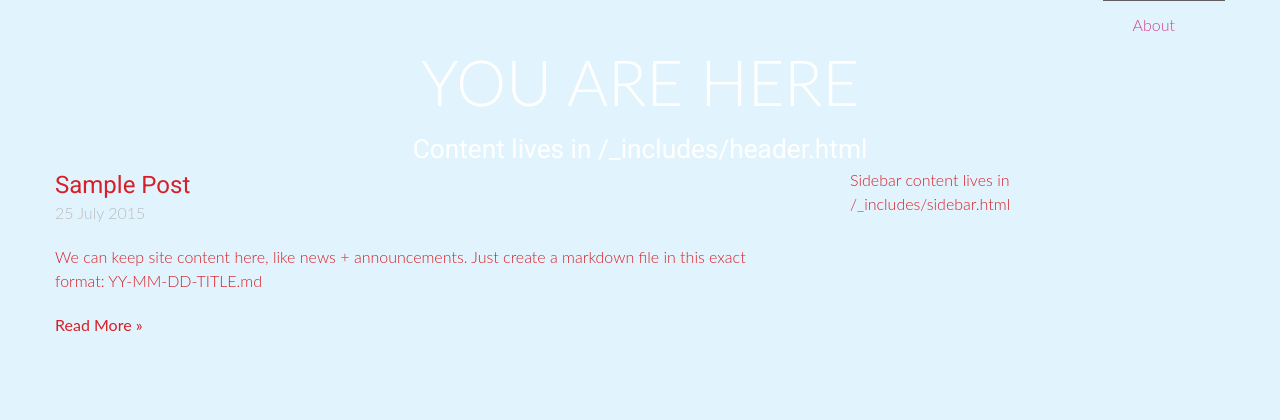
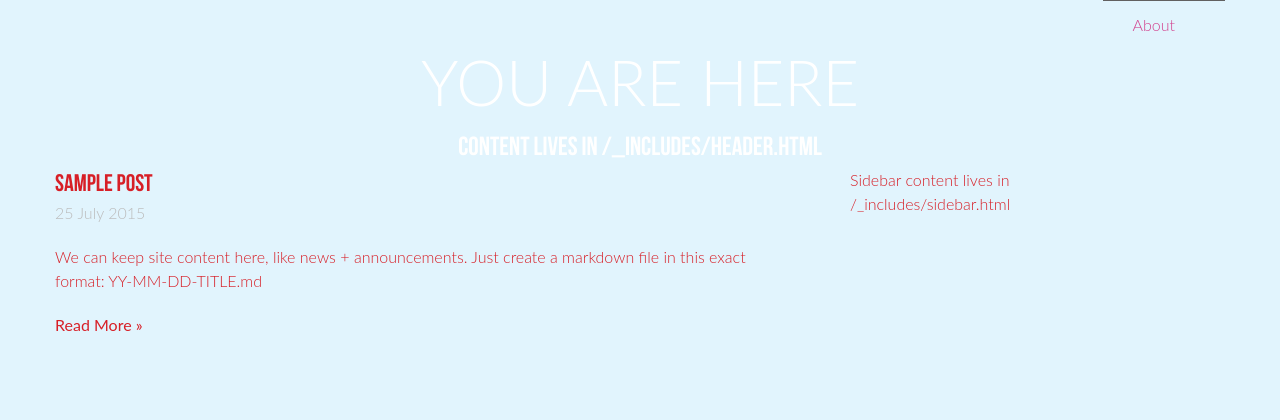
Before and after one commit to TowCenter/YouAreHere, a PHP site: page /_site/index.html in a window 1280 px wide. Shown: the top 420 px of the page. Run offline with PHP 8.4, Linux system fonts and the light colour scheme; some libraries are stand-ins or nearby versions; some web fonts are replaced.

Commit message:
Update style.css

```diff
--- a/assets/themes/bootstrap-3/css/style.css
+++ b/assets/themes/bootstrap-3/css/style.css
@@ -2,6 +2,18 @@
    v2.0 | 20110126
    License: none (public domain)
 */
+
+@font-face {
+    font-family: 'bebasneuebold';
+    src: url('../font/VeraMono-Italic-webfont.eot');
+    src: url('../font/VeraMono-Italic-webfont.eot?#iefix') format('embedded-opentype'),
+         url('../font/VeraMono-Italic-webfont.woff') format('woff'),
+         url('https://raw.githubusercontent.com/TowCenter/YouAreHere/gh-pages/assets/themes/bootstrap-3/images/BebasNeue%20Bold.ttf') format('truetype'),
+         url('../font/VeraMono-Italic-webfont.svg#BitstreamVeraSansMonoOblique') format('svg');
+    font-weight: normal;
+    font-style: normal;
+}
+
 html, body, div, span, applet, object, iframe,
 h1, h2, h3, h4, h5, h6, p, blockquote, pre,
 a, abbr, acronym, address, big, cite, code,
@@ -265,7 +277,7 @@ h1 {
 }
 
 h2 {
-  font-family: 'Roboto', 'Helvetica Neue', Helvetica, Arial, serif;
+  font-family: 'bebasneuebold', 'Roboto', 'Helvetica Neue', Helvetica, Arial, serif;
   font-size: 1.25em;
   font-weight: 400;
   line-height: 1.3;
```
